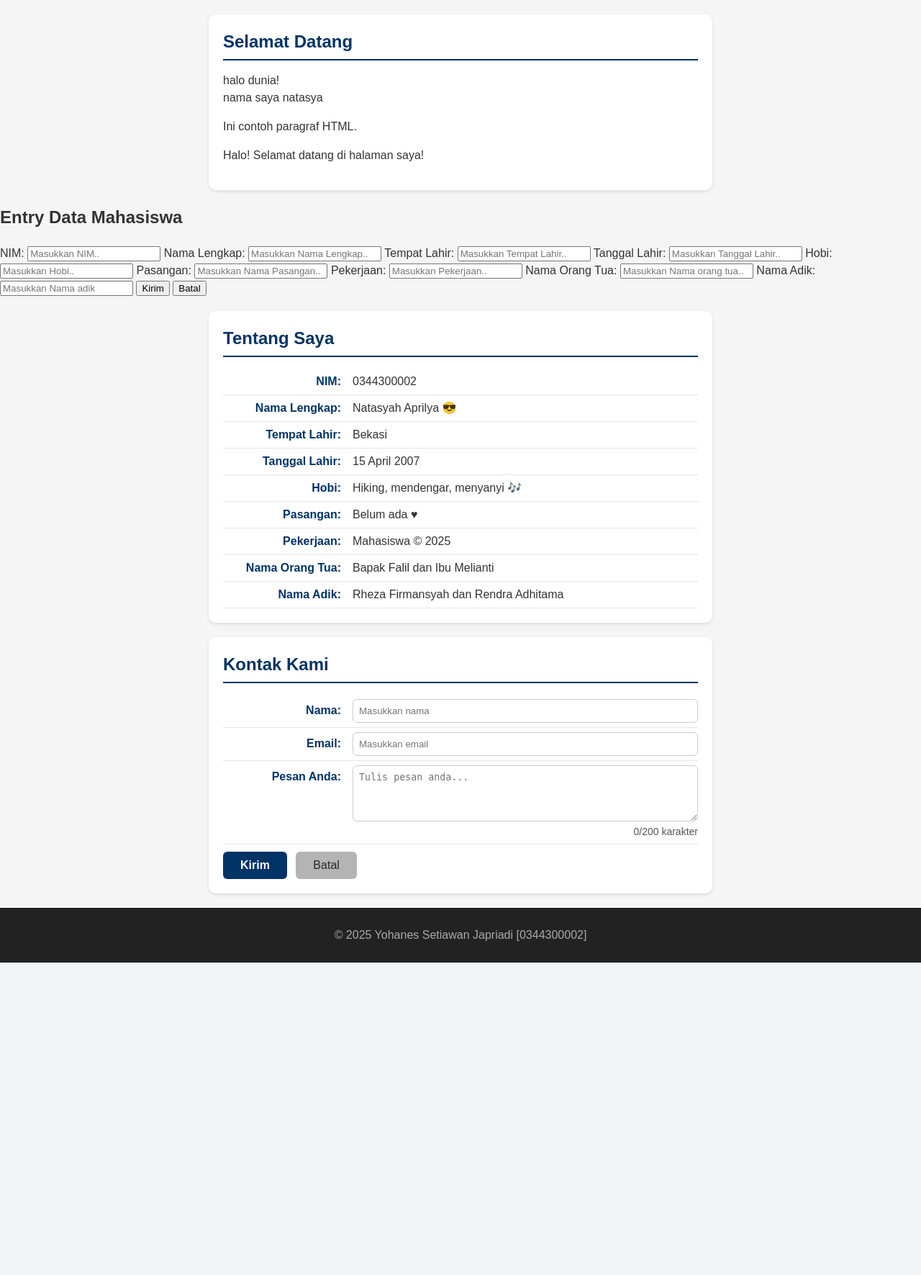
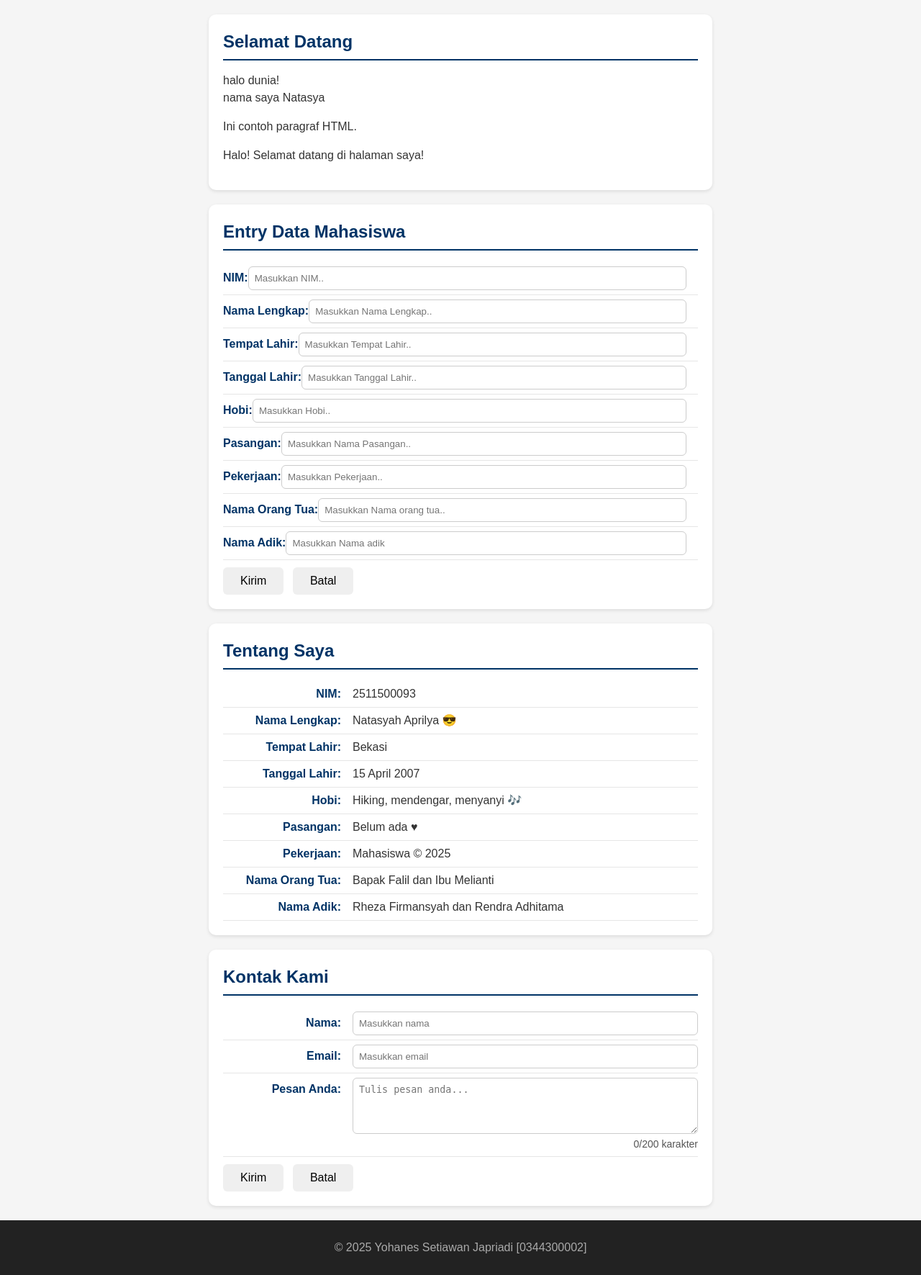
Before and after one commit to 2511500093-natasya/2511500093-PWD-TI1B-2526O, a PHP site: page /pertemuan-08/index.php in a window 1280 px wide. Shown: the part 155-1926 px from the top of the page at 72% size. Before the commit the page ends 1492 px from the top, so only its background shows below. Run offline with PHP 8.4, Linux system fonts and the light colour scheme.

Commit message:
menambahkan style css untuk section ID #entrydata

```diff
--- a/pertemuan-08/index.php
+++ b/pertemuan-08/index.php
@@ -48,12 +48,12 @@
       <h2>Selamat Datang</h2>
       <?php
       echo "halo dunia!<br>";
-      echo "nama saya natasya";
+      echo "nama saya Natasya";
       ?>
       <p>Ini contoh paragraf HTML.</p>
     </section>
 
-    <section id="entry-data">
+    <section id="entrydata">
       <h2>Entry Data Mahasiswa</h2>
       <form action="proses_mahasiswa.php" method="POST">
 
@@ -103,7 +103,7 @@
     <section id="about">
       <?php
       $nim = 2511500010;
-      $NIM = '0344300002';
+      $NIM = '2511500093';
       $nama = "Natasyah Aprilya";
       $Nama = 'Natasyah Aprilya';
       $tempat = "Bekasi";
--- a/pertemuan-08/style.css
+++ b/pertemuan-08/style.css
@@ -51,6 +51,7 @@
 
 #home:target~header nav a[href="#home"],
 #about:target~header nav a[href="#about"],
+#entrydata:target~header nav a[href="#entrydata"],
 #contact:target~header nav a[href="#contact"] {
   background: #fff;
   color: #003366;
@@ -61,6 +62,7 @@
 
 #home,
 #about,
+#entrydata,
 #contact {
   background-color: #ffffff;
   border-radius: 10px;
@@ -72,6 +74,7 @@
 
 #home h2,
 #about h2,
+#entrydata h2,
 #contact h2 {
   color: #003366;
   border-bottom: 2px solid #003366;
@@ -85,6 +88,7 @@
 }
 
 #about p,
+#entrydata label,
 #contact label {
   display: flex;
   justify-content: flex-start;
@@ -95,6 +99,7 @@
 }
 
 #about strong,
+#entrydata label,
 #contact label>span {
   min-width: 180px;
   color: #003366;
@@ -105,6 +110,7 @@
 }
 
 #contact input,
+#entrydata input,
 #contact textarea {
   flex: 1;
   border: 1px solid #ccc;
@@ -116,6 +122,7 @@
   box-sizing: border-box;
 }
 
+#entrydata button,
 #contact button {
   margin-top: 10px;
   display: inline-block;
@@ -128,24 +135,28 @@
   margin-right: 8px;
 }
 
+#entrydata button[type="submit"]
 #contact button[type="submit"] {
   background-color: #003366;
   color: #fff;
   font-weight: 600;
 }
 
+#entrydata button[type="reset"]
 #contact button[type="reset"] {
   background-color: #b4b4b4;
   color: #272727;
   font-weight: 500;
 }
 
+#entrydata button[type="summit"]:hover,
 #contact button[type="submit"]:hover {
   background-color: #0379ee;
   transform: translateY(-1px);
   box-shadow: 0 2px 6px rgba(0, 0, 0, 0.2);
 }
 
+#entrydata button[type="reset"]:hover,
 #contact button[type="reset"]:hover {
   background-color: #cccccc;
   transform: translateY(-1px);
```
Also changed, not shown: pertemuan-08/README.md.
